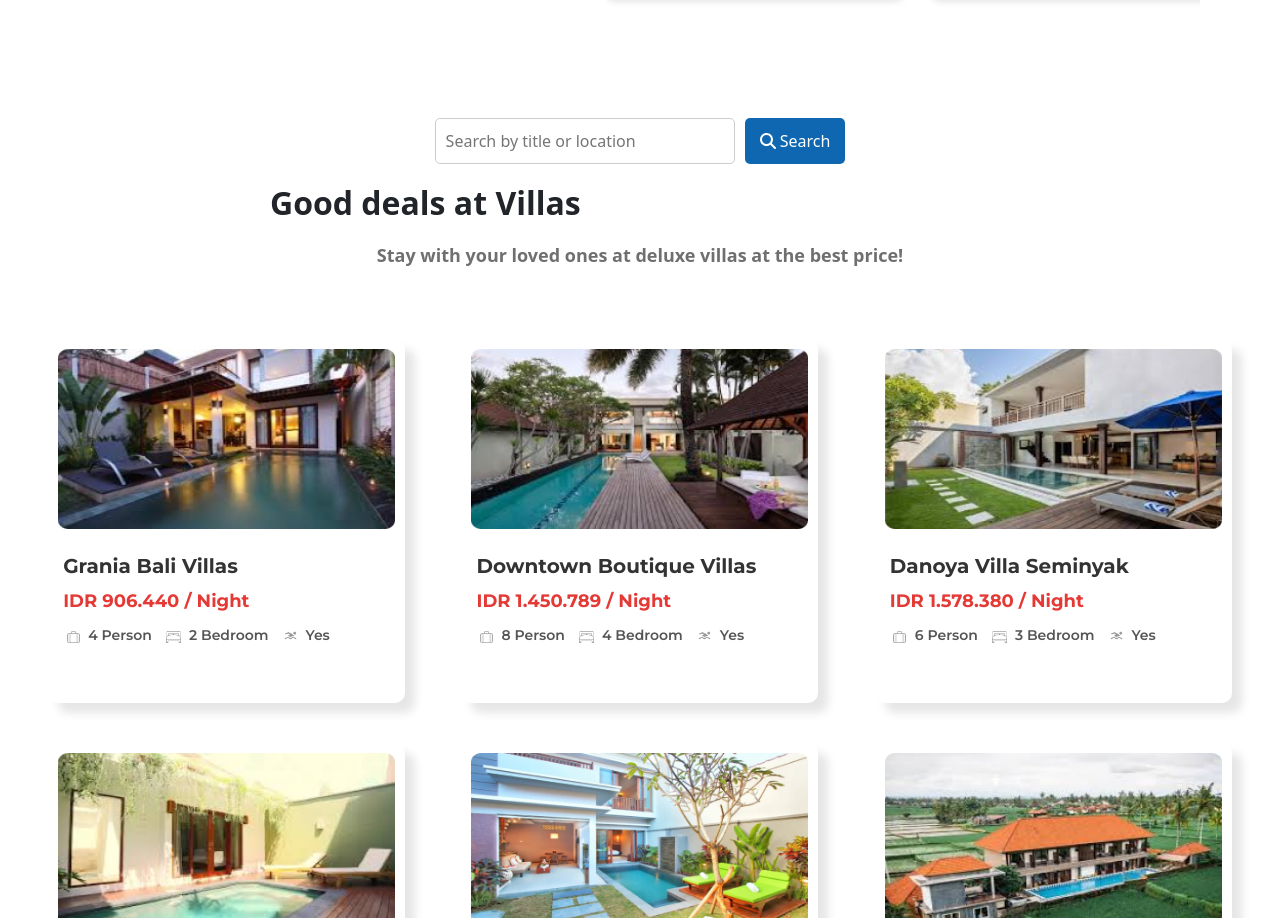
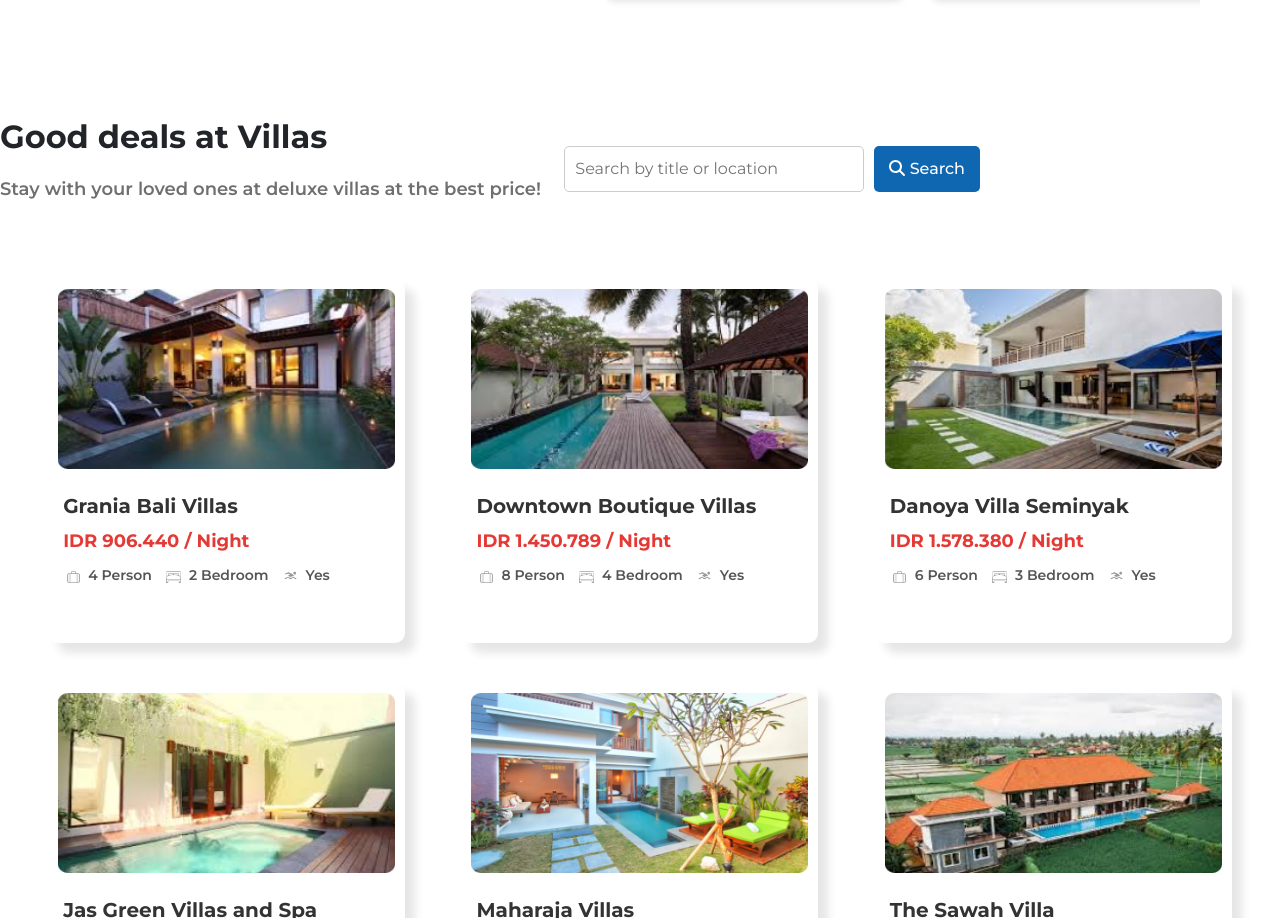
Before and after one commit to patrickrayy/FrontEnd-TripBaliIn, a React (Vite) app: page /accommodation in a window 1280 px wide. Shown: the part 1112-2030 px from the top of the page. Built offline with nearby package versions, Linux system fonts and the light colour scheme.

Commit message:
changes - ray

```diff
--- a/src/components/ScrollableCard.jsx
+++ b/src/components/ScrollableCard.jsx
@@ -7,7 +7,7 @@ const ScrollableCard = ({ title, recommendations }) => {
   const scrollLeft = () => {
     if (containerRef.current) {
       containerRef.current.scrollBy({
-        left: -300,
+        left: -200,
         behavior: "smooth",
       });
     }
@@ -16,7 +16,7 @@ const ScrollableCard = ({ title, recommendations }) => {
   const scrollRight = () => {
     if (containerRef.current) {
       containerRef.current.scrollBy({
-        left: 300,
+        left: 200,
         behavior: "smooth",
       });
     }
@@ -51,10 +51,10 @@ const ScrollableCard = ({ title, recommendations }) => {
       justifyContent: "center",
     },
     leftButton: {
-      left: "15px",
+      left: "-25px",
     },
     rightButton: {
-      right: "15px",
+      right: "-25px",
     },
     title: {
       fontFamily: "Montserrat, sans-serif",
--- a/src/pages/AcomodationPage.jsx
+++ b/src/pages/AcomodationPage.jsx
@@ -1,5 +1,5 @@
 import React, { useState } from "react";
-import { useNavigate } from "react-router-dom"; // Untuk navigasi
+import { useNavigate } from "react-router-dom";
 import NavbarAfter from "../components/NavbarAfter";
 import Footer from "../components/Footer";
 import AcoContent from "../components/AccommodationContent";
@@ -10,9 +10,8 @@ import { faSearch } from "@fortawesome/free-solid-svg-icons";
 const AccommodationPage = () => {
   const [searchQuery, setSearchQuery] = useState("");
   const [filteredVillas, setFilteredVillas] = useState([]);
-  const navigate = useNavigate(); // Hook untuk navigasi
+  const navigate = useNavigate();
 
-  // Data villa (satu saja untuk contoh)
   const villaData = [
     {
         id: 1,
@@ -125,7 +124,6 @@ const AccommodationPage = () => {
   };
 
   const handleVillaClick = (villa) => {
-    // Navigate ke halaman detail dengan data villa yang dipilih menggunakan state
     navigate(`/villa-details/${villa.id}`, { state: { villa } });
   };
 
@@ -135,25 +133,47 @@ const AccommodationPage = () => {
       <AcoContent />
 
       {/* Search Bar */}
-      <div style={{ display: "flex", justifyContent: "center", margin: "20px 0" }}>
+      <div style={{ display: "flex", justifyContent: "space-between", alignItems: "center", marginTop: "20px", marginBottom: "20px" }}>
+        <div>
+          <h1 style={{ fontSize: "32px", fontFamily: "Montserrat", fontWeight: "700", marginBottom: "20px", textAlign: "left" }}>
+            Good deals at Villas
+          </h1>
+          <p style={{ fontSize: "18px", fontFamily: "Montserrat", fontWeight: "550", color: "#6f6f6f" }}>
+            Stay with your loved ones at deluxe villas at the best price!
+          </p>
+        </div>
+        <div style={{ display: "flex", justifyContent: "flex-end", marginRight: "300px" }}>
           <input
             type="text"
             placeholder="Search by title or location"
             value={searchQuery}
             onChange={(e) => handleSearch(e.target.value)}
-          style={{ width: "300px", padding: "10px", fontSize: "16px", border: "1px solid #ccc", borderRadius: "5px", marginRight: "10px" }}
+            style={{
+              width: "300px",
+              padding: "10px",
+              fontSize: "16px",
+              fontFamily: "Montserrat",
+              border: "1px solid #ccc",
+              borderRadius: "5px",
+              marginRight: "10px",
+            }}
           />
-        <button style={{ padding: "10px 15px", fontSize: "16px", color: "#fff", backgroundColor: "#0F67B1", border: "none", borderRadius: "5px", cursor: "pointer" }}>
+          <button
+            style={{
+              padding: "10px 15px",
+              fontSize: "16px",
+              fontFamily: "Montserrat",
+              color: "#fff",
+              backgroundColor: "#0F67B1",
+              border: "none",
+              borderRadius: "5px",
+              cursor: "pointer",
+            }}
+          >
             <FontAwesomeIcon icon={faSearch} /> Search
           </button>
         </div>
-
-      <h1 style={{ fontSize: "32px", fontWeight: "700", marginBottom: "20px", textAlign: "left", marginLeft: "270px" }}>
-        Good deals at Villas
-      </h1>
-      <p style={{ fontSize: "18px", fontWeight: "550", color: "#6f6f6f", marginBottom: "30px" }}>
-        Stay with your loved ones at deluxe villas at the best price!
-      </p>
+      </div>
 
       <div style={{ display: "flex", flexWrap: "wrap", justifyContent: "space-around", padding: "20px" }}>
         {(searchQuery ? filteredVillas : villaData).map((villa) => (
--- a/src/pages/ItineraryPreview.jsx
+++ b/src/pages/ItineraryPreview.jsx
@@ -142,7 +142,6 @@ const ItineraryPreview = () => {
       fontSize: '18px',
       fontWeight: '600',
     },
-
       calendar: {
         border: 'none',
         borderRadius: '10px',
```
Lines whose indentation alone changed are shown as unchanged.
